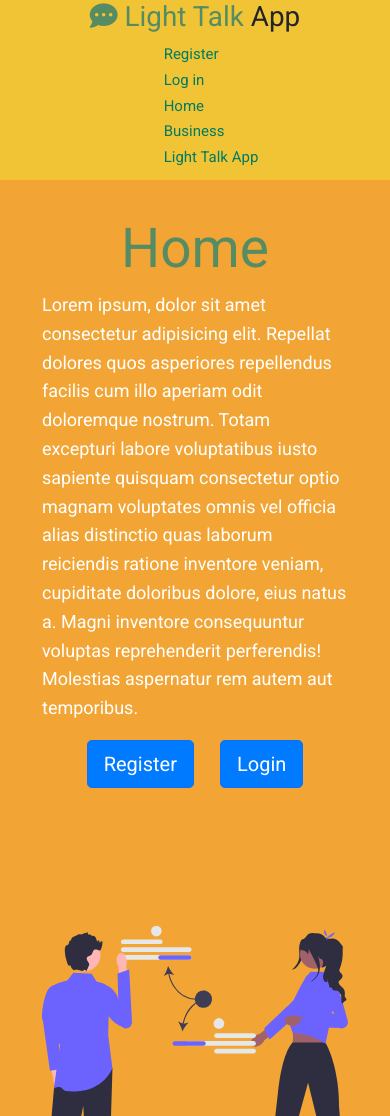
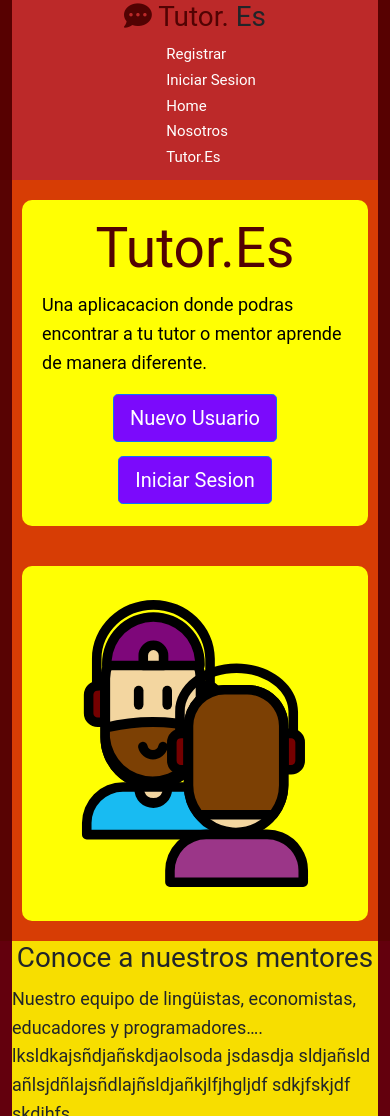
Before and after one commit to Z0ony/App, a Flask app: page / in a window 390 px wide. Shown: the top 1116 px of the page. Run offline with Flask 2, Linux system fonts and the light colour scheme; some libraries are stand-ins or nearby versions.

Commit message:
Add files via upload

```diff
--- a/capp/static/home.css
+++ b/capp/static/home.css
@@ -5,17 +5,17 @@ p {
 }
 /* Section header_home */
 .section_header_home {
-  background-color: #f2a534;
+  background-color: #580303;
 }
 .header_home {
   display: flex;
   align-items: start;
-  background: #f2a534;
+  background: #d73d05;
 }
 .header_home .box {
   flex: 1;
-  background: #f2a534;
-  color: #fff;
+  background: #ffff03;
+  color: #000000;
   border-radius: 10px;
   margin: 20px 10px;
   padding: 15px 20px;
--- a/capp/static/layout.css
+++ b/capp/static/layout.css
@@ -1,5 +1,5 @@
 /* Google fonts Roboto  */
-@import url("https://fonts.googleapis.com/css2?family=Roboto:wght@100;400&display=swap");
+@import url('https://fonts.googleapis.com/css2?family=Cormorant+Garamond:ital,wght@0,300;0,400;0,500;0,600;0,700;1,300;1,400;1,500;1,600;1,700&family=Lato:ital,wght@0,100;0,300;0,400;0,700;0,900;1,100;1,300;1,400;1,700;1,900&display=swap');
 
 /* CSS utilities */
 * {
@@ -9,7 +9,7 @@
 }
 body {
   font-family: "Roboto", sans-serif;
-  background: #fff;
+  background: #720303;
   line-height: 1.6;
 }
 .container {
@@ -21,7 +21,7 @@ ul {
   font-size: 400;
 }
 a {
-  color: #333;
+  color: #000000;
   text-decoration: none;
 }
 h1,
@@ -38,7 +38,7 @@ img {
 }
 /* Navbar  */
 .section_light_talk_app_navbar {
-  background-color: #f1c435;
+  background-color: #570101;
 }
 .light_talk_app_navbar {
   display: flex;
@@ -46,18 +46,18 @@ img {
   justify-content: flex-start;
   height: 70px;
   align-items: center;
-  background-color: #f1c435;
+  background-color: #bc2929;
   padding: 0 0px;
 }
 .light_talk_app_navbar a {
-  color: #027b63;
+  color: #ffffff;
   padding: 10px 20px;
   margin: 0 5px;
   font-size: 20px;
   text-decoration: none;
 }
 .light_talk_app_navbar a:hover {
-  border-bottom: #027b63 4px solid;
+  border-bottom: #ff0051 4px solid;
 }
 .light_talk_app_navbar ul {
   display: flex;
@@ -67,11 +67,11 @@ img {
   font-weight: 400;
 }
 .text-logo {
-  color: #568c63;
+  color: #520303;
 }
 /* Footer  */
 .section_footer {
-  background-color: #f1c435;
+  background-color: #ffffff;
 }
 .footer {
   display: flex;
@@ -79,7 +79,7 @@ img {
   justify-content: center;
   height: 70px;
   align-items: center;
-  background-color: #f1c435;
+  background-color: #780202;
   padding: 0 0px;
 }
 
@@ -98,7 +98,7 @@ img {
     flex-direction: column;
   }
   .light_talk_app_navbar a:hover {
-    color: #568c63;
-    border-bottom: #027b63 2px solid;
+    color: #000000;
+    border-bottom: #410000 2px solid;
   }
 }
--- a/capp/static/user.css
+++ b/capp/static/user.css
@@ -2,12 +2,12 @@
 /*color=dark*/
 .register_section_css {
     display: flex;
-    background: #f2a534;
+    background: #fc0000;
   }
 
   .register_section_css .container {
     display: flex;
-    background: #f2a534;
+    background: #f8e800;
   }
 
   .register_section_css .container {
@@ -28,7 +28,7 @@
 
   .register_section_css .container .box:nth-of-type(1) {
     flex-grow: 1;
-    background: #f2a534;
+    background: #ff0000;
     color: #fff;
     border-radius: 10px;
     margin: 0px 0px;
@@ -38,7 +38,7 @@
 
   .register_section_css .container .box:nth-of-type(2) {
     flex-grow: 3;
-    background: #f26934;
+    background: #ff0000;
     color: #fff;
     border-radius: 10px;
     margin: 20px 10px;
@@ -48,7 +48,7 @@
 
   .register_section_css .container .box:nth-of-type(3) {
     flex-grow: 1;
-    background: #f2a534;
+    background: #440000;
     color: #fff;
     border-radius: 10px;
     margin: 0px 0px;
--- a/capp/templates/home.html
+++ b/capp/templates/home.html
@@ -15,16 +15,12 @@
               flashes.forEach((flash) => flash.remove());
             }, 5000);
           </script>
-          <h1 style="font-size: 55px"><span class="text-logo"> Home</span></h1>
+          <h1 style="font-size: 55px"><span class="text-logo"> Tutor.Es</span></h1>
           <p style="text-align: left">
-            Lorem ipsum, dolor sit amet consectetur adipisicing elit. Repellat
-            dolores quos asperiores repellendus facilis cum illo aperiam odit
-            doloremque nostrum. Totam excepturi labore voluptatibus iusto sapiente
-            quisquam consectetur optio magnam voluptates omnis vel officia alias
-            distinctio quas laborum reiciendis ratione inventore veniam,
-            cupiditate doloribus dolore, eius natus a. Magni inventore
-            consequuntur voluptas reprehenderit perferendis! Molestias aspernatur
-            rem autem aut temporibus.
+            Una aplicacacion donde podras encontrar
+            a tu tutor o mentor
+            aprende de manera diferente.
+
           </p>
           <div class="container_buttons_links_header_home">
             <div class="btn">
@@ -32,8 +28,8 @@
                 href="#"
                 class="btn btn-primary btn-lg mr-2"
                 ,
-                style="background-color: #007bff"
-                >Register</a
+                style="background-color: #7b0afc"
+                >Nuevo Usuario</a
               >
             </div>
             <div class="btn">
@@ -41,8 +37,8 @@
                 href="#"
                 class="btn btn-primary btn-lg mr-2"
                 ,
-                style="background-color: #007bff"
-                >Login</a
+                style="background-color: #7b0afc"
+                >Iniciar Sesion</a
               >
             </div>
           </div>
@@ -63,113 +59,70 @@
   <section class="section_developers">
     <div class="container">
       <div class="developers" style="display: block">
-        <h1 style="text-align: center">Our Team</h1>
+        <h1 style="text-align: center">Conoce a nuestros mentores</h1>
         <p>
           Nuestro equipo de lingüistas, economistas, educadores y programadores….
-          ... Lorem ipsum dolor, sit amet consectetur adipisicing elit. Quia, ut?
-          Praesentium quidem sunt perspiciatis doloremque fugiat nesciunt quaerat
-          ullam, pariatur iure unde ratione ipsum adipisci repellendus,
-          repudiandae hic sit, temporibus molestias corrupti aut soluta sequi!
-          Architecto deleniti expedita nisi repudiandae enim eum quas odit facilis
-          placeat neque porro, animi incidunt consectetur. Maiores ab saepe
-          tempora, iure asperiores beatae suscipit cum ipsum, rerum doloremque
-          reprehenderit dolorum debitis, aliquam quasi. Maiores corporis fuga
-          quasi nesciunt dolor iste, inventore necessitatibus unde!
+         lksldkajsñdjañskdjaolsoda
+         jsdasdja
+         sldjañsld
+         añlsjdñlajsñdlajñsldjañkjlfjhgljdf
+         sdkjfskjdf
+         skdjhfs
+
         </p>
       </div>
 
       <div class="developers">
         <div class="box">
           <img
-            src="https://randomuser.me/api/portraits/men/10.jpg"
-            alt=""
-            style="border-radius: 50%; width: 200px"
+          src="https://randomuser.me/api/portraits/men/19.jpg"
+          alt=""
+          style="border-radius: 50%; width: 200px"
+
+
           />
-          <h3>Developer 1</h3>
+          <h3>Ben</h3>
           <p>
-            Lorem ipsum dolor sit amet consectetur adipisicing elit. Nulla quia
-            repellat omnis? Odit enim hic atque dolorem iste natus inventore
-            perspiciatis vitae dolore animi veritatis aut nemo unde similique,
-            officia reiciendis ex architecto voluptates soluta ab tempore facilis
-            quisquam cum.
+            Te ayudara a socializar y aprender español en bares
           </p>
           <div class="section_container_buttons_developers">
-            <a class="btn_developers" href="#" target="_blank">Curriculum</a>
+            <a class="btn_developers" href="#" target="_blank">Perfil</a>
           </div>
         </div>
         <div class="box">
           <img
-            src="https://randomuser.me/api/portraits/women/11.jpg"
+            src="https://randomuser.me/api/portraits/women/91.jpg"
             alt=""
             style="border-radius: 50%; width: 200px"
           />
-          <h3>Developer 2</h3>
+          <h3>Sofia</h3>
           <p>
-            Lorem ipsum dolor sit amet consectetur adipisicing elit. Nulla quia
-            repellat omnis? Odit enim hic atque dolorem iste natus inventore
-            perspiciatis vitae dolore animi veritatis aut nemo unde similique,
-            officia reiciendis ex architecto voluptates soluta ab tempore facilis
-            quisquam cum.
+            Le gusta la fiesta blablablablabalbalbalaba
           </p>
           <div class="section_container_buttons_developers">
-            <a class="btn_developers" href="#" target="_blank">Curriculum</a>
+            <a class="btn_developers" href="#" target="_blank">Perfil</a>
           </div>
         </div>
         <div class="box">
           <img
-            src="https://randomuser.me/api/portraits/men/12.jpg"
+            src="https://randomuser.me/api/portraits/men/81.jpg"
             alt=""
             style="border-radius: 50%; width: 200px"
           />
-          <h3>Developer 3</h3>
+          <h3>Marco</h3>
           <p>
-            Lorem ipsum dolor sit amet consectetur adipisicing elit. Nulla quia
-            repellat omnis? Odit enim hic atque dolorem iste natus inventore
-            perspiciatis vitae dolore animi veritatis aut nemo unde similique,
-            officia reiciendis ex architecto voluptates soluta ab tempore facilis
-            quisquam cum.
+            Asidlkflkefglkfnlgkdnlfkgnldkfnldknlkfngd
+            dfkngldkfnlgkdnlfgkd
+            fgnlkdfnlkg
+            ,fjn,fn,ggkgkfkfgjgfkjkjjfjfkjfjdk
           </p>
           <div class="section_container_buttons_developers">
-            <a class="btn_developers" href="#" target="_blank">Curriculum</a>
+            <a class="btn_developers" href="#" target="_blank">Perfil</a>
           </div>
         </div>
       </div>
 
-      <div class="developers">
-        <div class="box2">
-          <img
-            src="https://randomuser.me/api/portraits/women/12.jpg"
-            alt=""
-            style="border-radius: 50%; width: 200px"
-          />
-          <h3>Developer 4</h3>
-          <p>
-            Lorem ipsum dolor sit amet consectetur adipisicing elit. Nulla quia
-            repellat omnis? Odit enim hic atque dolorem iste natus inventore
-            perspiciatis vitae dolore animi veritatis aut nemo unde similique,
-            officia reiciendis ex architecto voluptates soluta ab tempore facilis
-            quisquam cum.
-          </p>
-          <div class="section_container_buttons_developers">
-            <a class="btn_developers" href="#" target="_blank">Curriculum</a>
-          </div>
-        </div>
-        <div class="box2">
-          <img
-            src="https://randomuser.me/api/portraits/women/13.jpg"
-            alt=""
-            style="border-radius: 50%; width: 200px"
-          />
-          <h3>Developer 5</h3>
-          <p>
-            Lorem ipsum dolor sit amet consectetur adipisicing elit. Nulla quia
-            repellat omnis? Odit enim hic atque dolorem iste natus inventore
-            perspiciatis vitae dolore animi veritatis aut nemo unde similique,
-            officia reiciendis ex architecto voluptates soluta ab tempore facilis
-            quisquam cum.
-          </p>
-          <div class="section_container_buttons_developers">
-            <a class="btn_developers" href="#" target="_blank">Curriculum</a>
+
           </div>
         </div>
         <div class="box2"></div>
--- a/capp/templates/layout.html
+++ b/capp/templates/layout.html
@@ -51,27 +51,27 @@
         <div class="light_talk_app_navbar">
           <h1 class="logo">
             <span class="text-logo"
-              ><i class="fa-solid fa-comment-dots"></i> Light Talk</span
+              ><i class="fa-solid fa-comment-dots"></i> Tutor.</span
             >
-            App
+           Es
           </h1>
           <nav>
             <ul>
               <li>
-                <a href="{{url_for('users.register')}}">Register</a>
+                <a href="{{url_for('users.register')}}">Registrar</a>
               </li>
               <li>
-                <a href="{{url_for('users.login')}}">Log in</a>
+                <a href="{{url_for('users.login')}}">Iniciar Sesion</a>
               </li>
               <li>
                 <a href="{{url_for('home.home_home')}}">Home</a>
               </li>
               <li>
-                <a href="{{url_for('business.business_home')}}">Business</a>
+                <a href="{{url_for('business.business_home')}}">Nosotros</a>
               </li>
               <li>
                 <a href="{{url_for('light_talk_app.light_talk_app_home')}}"
-                  >Light Talk App</a
+                  >Tutor.Es</a
                 >
               </li>
             </ul>
@@ -86,9 +86,9 @@
       <div class="container">
         <div class="footer">
           <h1>
-            Light Talk App
+            Tutor.Es
             <a href="#">
-              <i class="fa-solid fa-circle-up" style="color: #568c63"></i>
+              <i class="fa-solid fa-circle-up" style="color: #ffffff"></i>
             </a>
           </h1>
         </div>
--- a/capp/templates/light_talk_app.html
+++ b/capp/templates/light_talk_app.html
@@ -1,6 +1,6 @@
 {% extends "layout.html" %}
 {% block content %}
-    <h1 style="color:blue; text-align: center">Light-Talk-App</h1>
+    <h1 style="color:rgb(255, 0, 247); text-align: center">Tutor.Es</h1>
 
     <p>
         Nuestra app para el aprendizaje del español ...
```
Also changed, not shown: other parts of capp/static/home.css (+11 -11 lines), requirements.txt (+11 -23 lines), capp/static/icons/home.svg, capp/static/icons/light_talk_app.svg.
